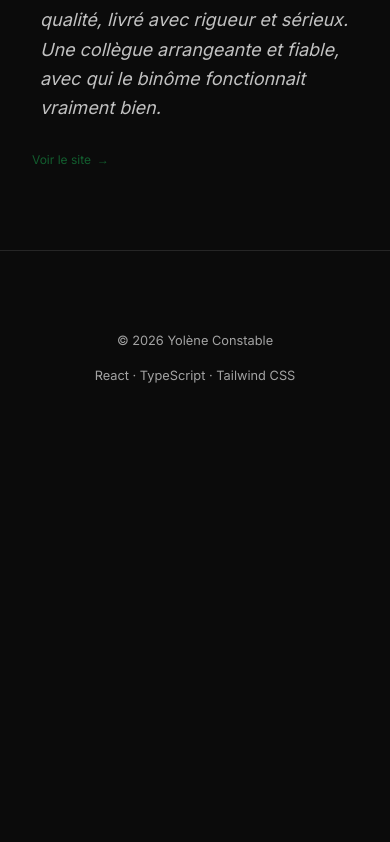
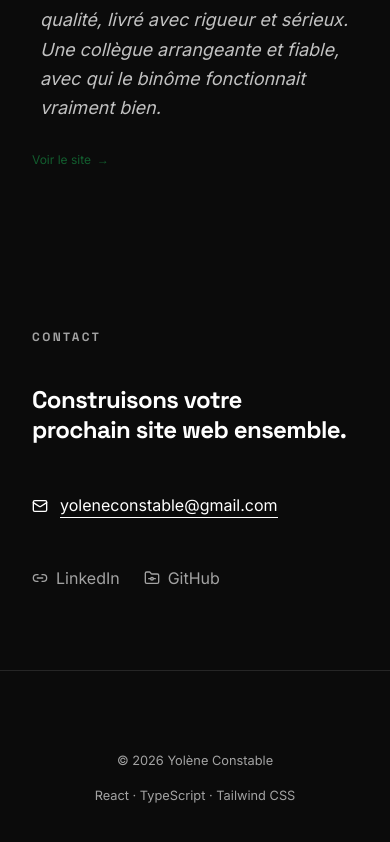
Before and after one commit to Yawleen/yoleneconstable-dev, a Next.js app: page / in a window 390 px wide. Shown: the part 10434-11276 px from the top of the page. Before the commit the page ends 10900 px from the top, so only its background shows below. Built offline with nearby package versions, Linux system fonts and the light colour scheme; no server answers.

Commit message:
feat: implement contact section

```diff
--- a/app/globals.css
+++ b/app/globals.css
@@ -154,4 +154,8 @@
   .grid-layout {
     @apply grid grid-cols-1 lg:grid-cols-2 gap-6 md:gap-8;
   }
+
+  .social-icon {
+    @apply size-4 md:size-5;
+  }
 }
--- a/app/page.tsx
+++ b/app/page.tsx
@@ -8,6 +8,7 @@ import Stats from '@/components/sections/Stats';
 import Experiences from '@/components/sections/Experiences';
 import Tech from '@/components/sections/Tech';
 import Testimonials from '@/components/sections/Testimonials';
+import Contact from '@/components/sections/Contact';
 
 export default function Home() {
   return (
@@ -20,6 +21,7 @@ export default function Home() {
       <Experiences />
       <Tech />
       <Testimonials />
+      <Contact />
     </main>
   );
 }
--- /dev/null
+++ b/components/sections/Contact.tsx
@@ -0,0 +1,48 @@
+import Section from '../layout/Section';
+import Link from 'next/link';
+import { Mail, Link2, FolderGit } from 'lucide-react';
+
+const Contact = () => {
+  return (
+    <Section subtitle="Contact">
+      <div className="space-y-12">
+        <h3>
+          Construisons votre
+          <br />
+          prochain site web ensemble.
+        </h3>
+        <Link
+          href="mailto:yoleneconstable@gmail.com"
+          className="flex items-center gap-3 text-base md:text-lg hover:text-primary transition-colors group"
+        >
+          <Mail className="social-icon" />
+          <span className="border-b border-current">
+            yoleneconstable@gmail.com
+          </span>
+        </Link>
+        <div className="flex flex-wrap gap-6">
+          <Link
+            href="https://fr.linkedin.com/in/constable-yolene"
+            target="_blank"
+            rel="noopener noreferrer"
+            className="flex items-center gap-2 text-muted-foreground hover:text-primary transition-colors"
+          >
+            <Link2 className="social-icon" />
+            <span>LinkedIn</span>
+          </Link>
+          <Link
+            href="https://github.com/Yawleen?tab=repositories"
+            target="_blank"
+            rel="noopener noreferrer"
+            className="flex items-center gap-2 text-muted-foreground hover:text-primary transition-colors"
+          >
+            <FolderGit className="social-icon" />
+            <span>GitHub</span>
+          </Link>
+        </div>
+      </div>
+    </Section>
+  );
+};
+
+export default Contact;
```
